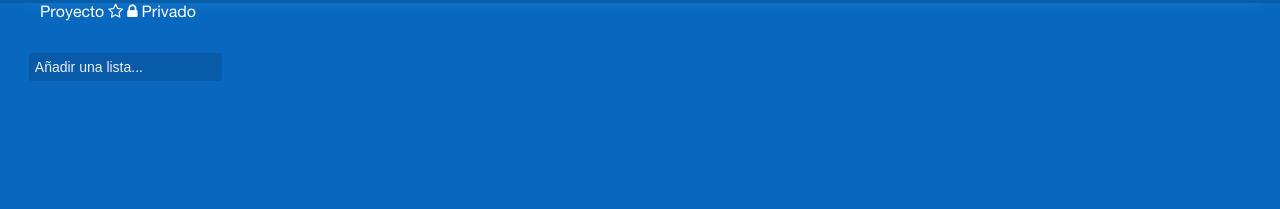
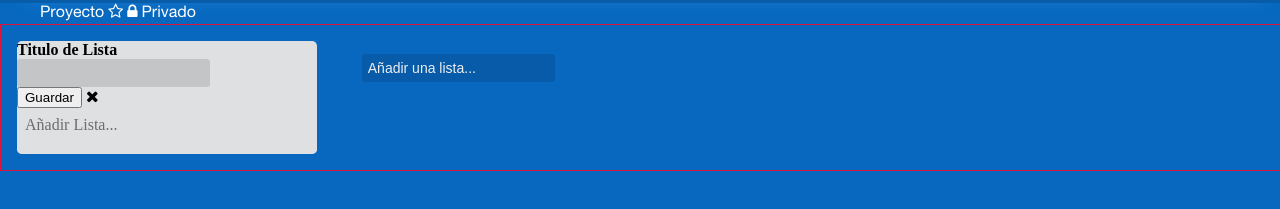
Before and after one commit to claudinacr/Trello, a plain HTML site: page index.html in a window 1280 px wide. Shown: the part 43-252 px from the top of the page. Drawn offline with Linux system fonts and the light colour scheme; files whose address does not match are found by name.

Commit message:
Preparando formulario de Listas

```diff
--- a/assets/css/style.css
+++ b/assets/css/style.css
@@ -1,7 +1,8 @@
-*{
+* {
     margin: 0;
 }
-html{
+
+html {
     background-color: #0868C0;
 }
 
@@ -14,7 +15,8 @@ html{
     font-family: 'Helvetica Neue';
     src: url('../assets/fonts/HelveticaNeueLTPro-Roman.otf');
 }
-p{
+
+p {
     font-family: 'Helvetica Neue';
 }
 
@@ -35,48 +37,48 @@ header nav {
     box-shadow: 5px 10px 20px -20px rgba(85, 172, 238, 1);
     color: #FFFFFF;
     background-color: #085DA9;
-
 }
 
 .trello li {
-
     cursor: pointer;
 }
+
 .trello li:hover {
-    color:#6B9ECC;
+    color: #6B9ECC;
 }
 
-.trello li:first-child *{
+.trello li:first-child * {
     display: inline;
 }
 
-.trello_logo{
+.trello_logo {
     margin-left: auto;
     margin-right: auto;
     font-size: 1.3em;
     opacity: 0.3;
 }
-.trello_logo:hover{
 
+.trello_logo:hover {
     opacity: 0.7;
 }
 
-.trello_logo img{
-  max-height: 30px;
+.trello_logo img {
+    max-height: 30px;
 }
 
-.user{
+.user {
     max-width: 32px;
     max-height: 32px;
 }
 
-#opciones li{
+#opciones li {
     display: inline-block;
     list-style: none;
     color: #FFFFFF;
     cursor: pointer;
 }
-#opciones li p{
+
+#opciones li p {
     display: inline-block;
 }
 
@@ -120,3 +122,33 @@ input {
     font-weight: bold;
     font-size: 14px;
 }
+
+#row_container {
+    display: flex;
+    flex-direction: row;
+    border: 1px crimson solid;
+}
+
+.list_panel {
+    display: flex;
+    flex-direction: column;
+    width: 300px;
+    border-radius: 5px;
+    margin: 1em;
+    background-color: #DEE0E2;
+}
+
+.boton_add {
+    max-width: 100%;
+    margin-top: auto;
+    border-radius: 0 0 5px 5px;
+    cursor: pointer;
+    background-color: #DEE0E2;
+    min-height: 30px;
+    color: rgb(109, 109, 109);
+    padding: 0.5em;
+}
+
+.boton_add:hover {
+    background-color: rgb(189, 187, 187);
+}
--- a/assets/js/app.js
+++ b/assets/js/app.js
@@ -24,15 +24,15 @@ ControlDiv.className = 'controles';
 
 var boton = document.createElement('button');
 boton.className = 'boton';
-boton.setAttribute('type','button');
+boton.setAttribute('type', 'button');
 boton.appendChild(document.createTextNode('Guardar'));
 
 
 var icono = document.createElement('i');
 icono.className = 'fa fa-times';
 icono.setAttribute('aria-hidden', 'true');
-icono.style.marginLeft ='20px';
-icono.style.marginTop= '10px';
+icono.style.marginLeft = '20px';
+icono.style.marginTop = '10px';
 icono.style.fontSize = '25px';
 icono.style.color = '#EEEEEE';
 
@@ -44,11 +44,22 @@ ControlDiv.style.display = 'none';
 formulario.appendChild(input);
 formulario.appendChild(ControlDiv);
 
+//Panel de lista vacio
+var list_panel = document.createElement("div");
+list_panel.className = "list_panel";
+var panel_title = document.createElement("h4");
+list_panel.appendChild(panel_title);
+var boton_add = document.createElement('div');
+boton_add.className = 'boton_add';
+boton_add.appendChild(document.createTextNode('Añadir Lista...'));
+
+// Formulario Lista
 
 
-var body = document.querySelector('body');
 
-body.insertBefore(formulario, body.lastElementChild);
+var row_container = document.getElementById('row_container');
+
+row_container.appendChild(formulario);
 
 /* for (var i = 0; i < 6; i++) {
     Copiaelemento = formulario.cloneNode('true');
@@ -56,18 +67,18 @@ body.insertBefore(formulario, body.lastElementChild);
 
 } */
 
-document.addEventListener('click', function(evento){
+document.addEventListener('click', function(evento) {
     var objetivo = evento.target;
     //objetcivo es una referencia al objeto que está recibiendo el evento
 
-    if(objetivo.className.match("textoEntrada")){
+    if (objetivo.className == "textoEntrada") {
         objetivo.parentNode.lastElementChild.style.display = 'block';
         objetivo.parentNode.style.backgroundColor = '#DEE0E2';
-        objetivo.setAttribute('placeholder','');
+        objetivo.setAttribute('placeholder', '');
 
-    }else if(objetivo.className.match("fa fa-times")){
+    } else if (objetivo.className.match("fa fa-times")) {
         objetivo.parentNode.style.display = 'none';
         objetivo.parentNode.parentNode.style.backgroundColor = 'transparent';
-        evento.target.parentNode.parentNode.firstElementChild.setAttribute('placeholder','Añadir una lista...');
+        evento.target.parentNode.parentNode.firstElementChild.setAttribute('placeholder', 'Añadir una lista...');
     }
 });
--- a/index.html
+++ b/index.html
@@ -74,6 +74,27 @@
 
     </section>
 
+    <section id="row_container">
+        <div class="list_panel">
+            <h4> Titulo de Lista</h4>
+
+            <div class="controller_panel">
+                <input type="text" class="textoEntrada_tarea">
+                <div>
+                    <button class="boton_panel">Guardar</button>
+                    <i class="fa fa-times tarea"></i>
+                </div>
+
+            </div>
+            <div class="boton_add">
+                Añadir Lista...
+            </div>
+
+        </div>
+
+    </section>
+
+
     <script src="assets/js/app.js"></script>
 
 </body>
```
